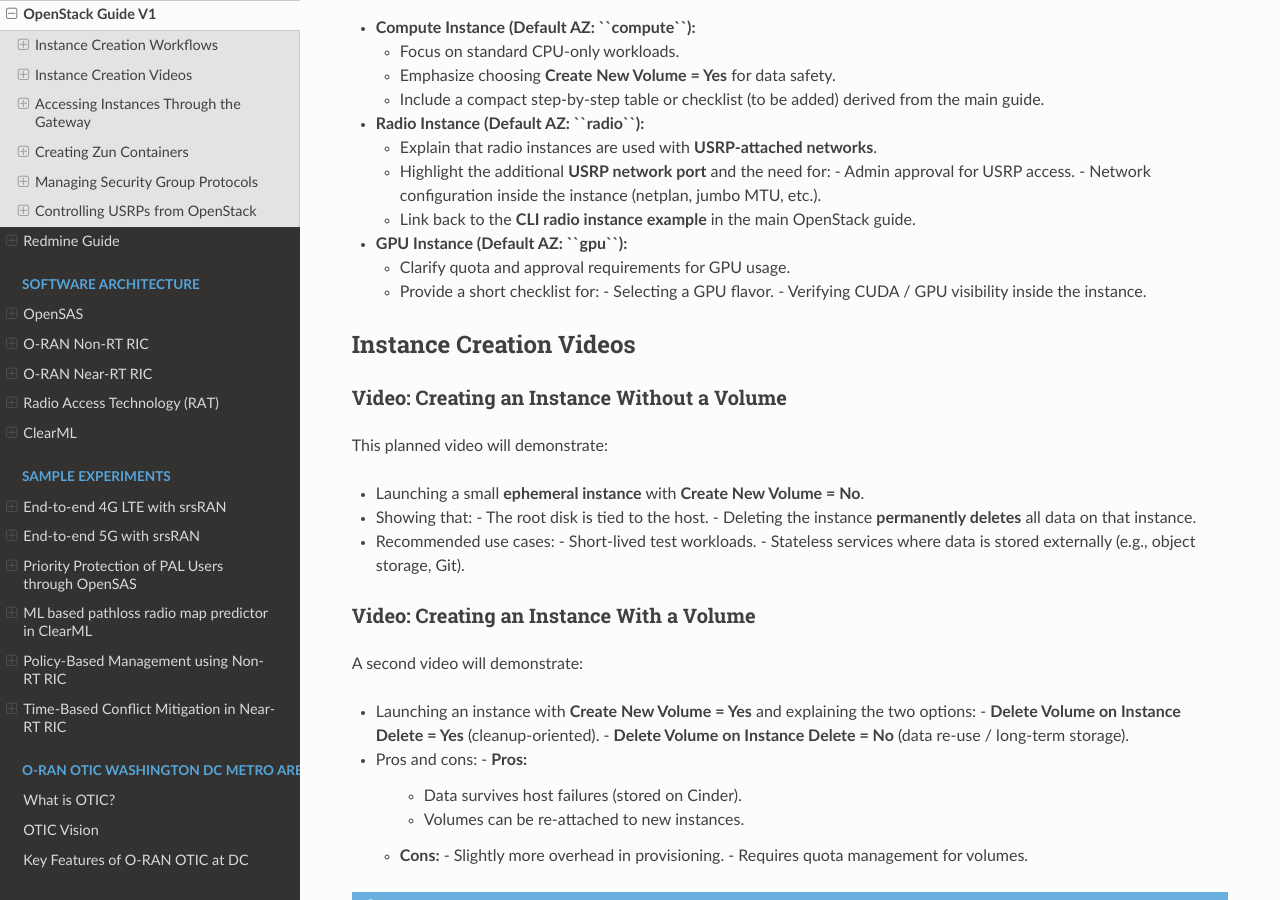
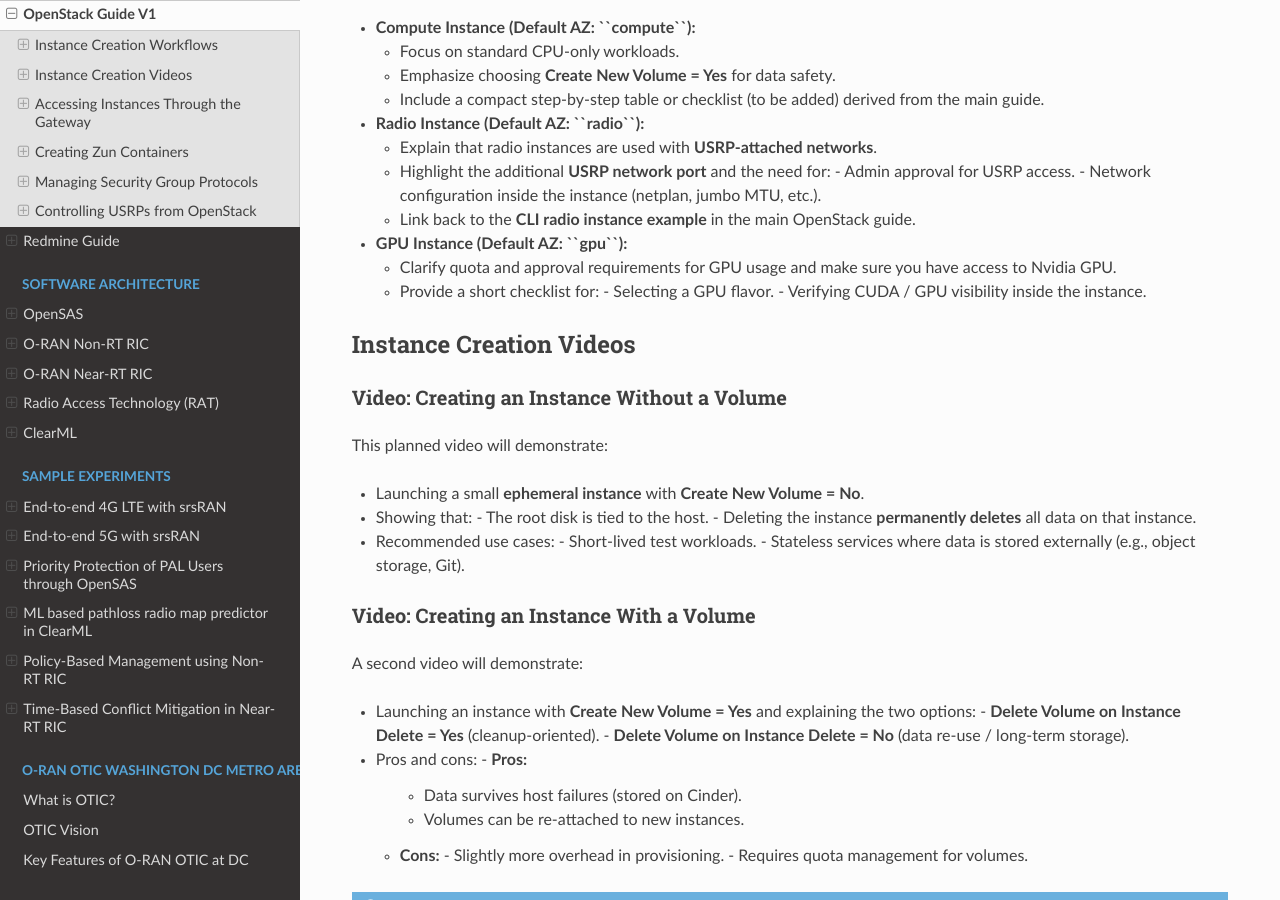
Before and after one commit to shubam3/CCI_TESTBED_DOCS_PUBLIC, a Sphinx documentation site: the page built from source/getting_started/openstack_v1.rst, in a window 1280 px wide and 900 px high, scrolled down 1019 px. Built offline with Sphinx 7.4.7 and the Read the Docs theme 3.1.0, drawn with Linux system fonts in a browser that asks for light colours; pages that are not in the unit, such as notebooks, are missing from menus.

Commit message:
Final_Changes

```diff
--- a/source/getting_started/openstack_v1.rst
+++ b/source/getting_started/openstack_v1.rst
@@ -35,7 +35,7 @@
 
 - **GPU Instance (Default AZ: ``gpu``):**
 
-  - Clarify quota and approval requirements for GPU usage.
+  - Clarify quota and approval requirements for GPU usage and make sure you have access to Nvidia GPU.
   - Provide a short checklist for:
     - Selecting a GPU flavor.
     - Verifying CUDA / GPU visibility inside the instance.
```
